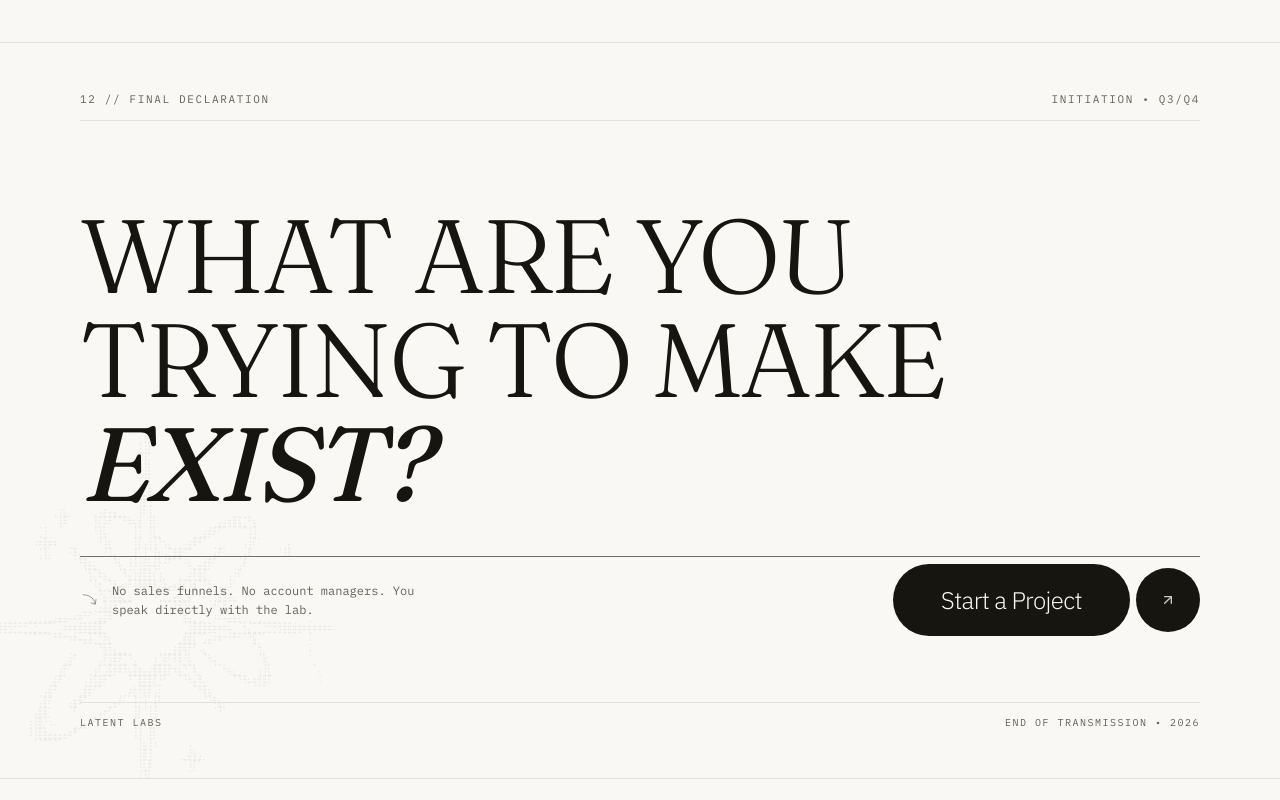
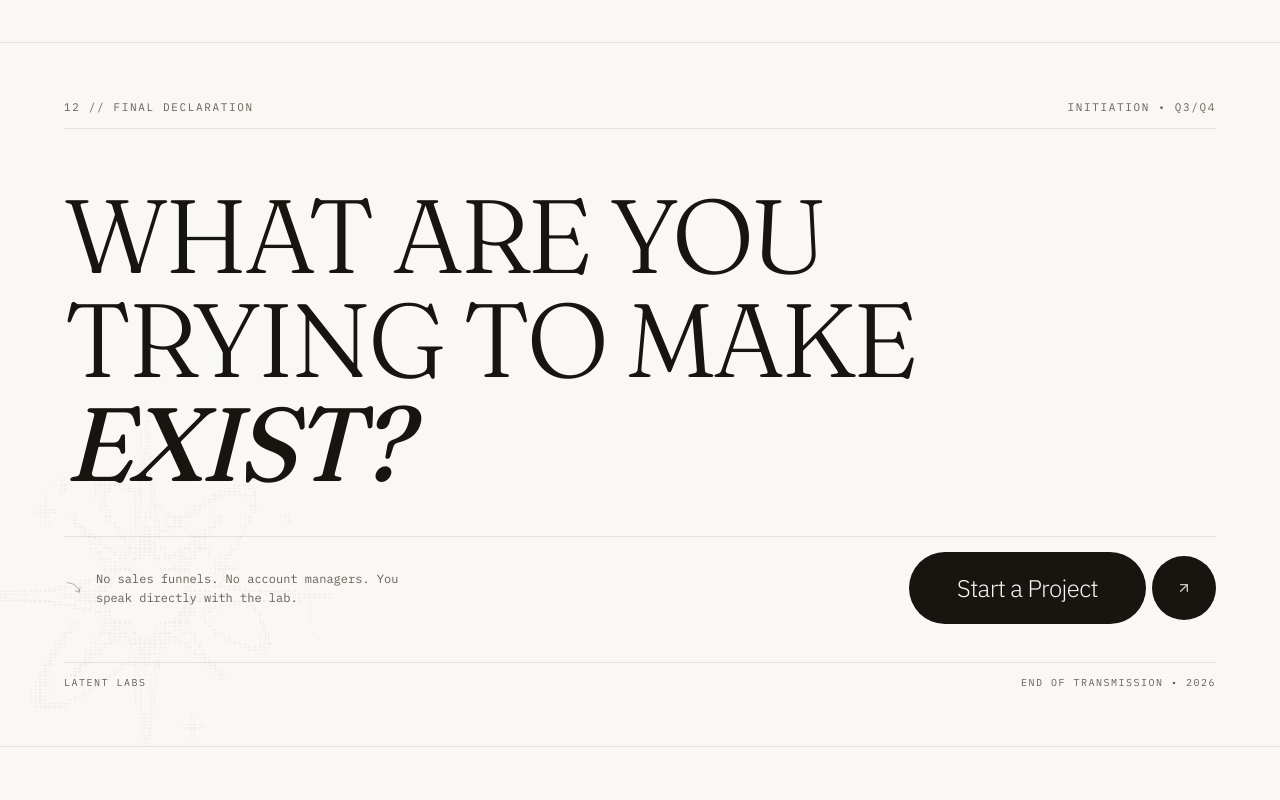
Before and after one commit to theninthfoundry/latent-, a Next.js app: page /work in a window 1280 px wide. Shown: the part 1300-2100 px from the top of the page. Built offline with nearby package versions, Linux system fonts and the light colour scheme; no server answers.

Commit message:
feat(cta): harmonize final declaration typography and calm interactive button physics

```diff
--- a/src/components/latent/cta.tsx
+++ b/src/components/latent/cta.tsx
@@ -11,16 +11,16 @@ export function FinalCTA() {
   return (
     <section
       id="contact"
-      className="relative min-h-[90vh] lg:h-[92vh] flex flex-col justify-between py-8 sm:py-12 px-6 sm:px-12 lg:px-20 max-w-[1600px] mx-auto border-t border-paper-border overflow-hidden"
+      className="relative min-h-[85vh] lg:min-h-[88vh] flex flex-col justify-between py-10 sm:py-14 px-6 sm:px-10 lg:px-16 max-w-[1440px] mx-auto border-t border-paper-border overflow-hidden"
     >
       {/* Top Tag */}
-      <div className="flex items-center justify-between font-mono text-[11px] uppercase tracking-widest text-ink-muted border-b border-paper-border pb-3 shrink-0 relative z-10">
+      <div className="flex items-center justify-between font-mono text-[10px] sm:text-[11px] uppercase tracking-widest text-ink-muted border-b border-paper-border pb-3 shrink-0 relative z-10">
         <span>12 // Final Declaration</span>
         <span>Initiation &bull; Q3/Q4</span>
       </div>
 
       {/* Background Watermark: Faint Atomic Diagram Coordinate Orbit with subtle parallax */}
-      <div className="absolute -bottom-16 -left-16 w-[420px] h-[420px] pointer-events-none select-none opacity-[0.06] mix-blend-multiply overflow-hidden z-0">
+      <div className="absolute -bottom-16 -left-16 w-[420px] h-[420px] pointer-events-none select-none opacity-[0.05] mix-blend-multiply overflow-hidden z-0">
         <ParallaxLayer offset={14} direction="down" className="w-full h-full">
           <img
             src="/artifacts/atomic-diagram.png"
@@ -31,13 +31,13 @@ export function FinalCTA() {
       </div>
 
       {/* Perfectly Contained Single-View Core */}
-      <div className="my-auto py-6 sm:py-8 w-full space-y-8 sm:space-y-10 flex-1 flex flex-col justify-center relative z-10">
+      <div className="my-auto py-8 sm:py-12 w-full space-y-8 sm:space-y-10 flex-1 flex flex-col justify-center relative z-10">
         <motion.h2
-          initial={{ opacity: 0, y: 20 }}
+          initial={{ opacity: 0, y: 16 }}
           whileInView={{ opacity: 1, y: 0 }}
           viewport={{ once: true, amount: "some" }}
-          transition={{ duration: 0.8, ease: spatialEase }}
-          className="font-serif text-5xl sm:text-7xl md:text-8xl lg:text-[5.75rem] xl:text-[6.5rem] font-light text-ink tracking-tight leading-[0.92] uppercase select-none max-w-5xl"
+          transition={{ duration: 0.6, ease: spatialEase }}
+          className="font-serif text-5xl sm:text-7xl md:text-8xl lg:text-[5.75rem] xl:text-[6.5rem] font-light text-ink tracking-[-0.035em] leading-[0.92] uppercase select-none max-w-5xl"
         >
           What are you <br />
           trying to make <br />
@@ -45,9 +45,9 @@ export function FinalCTA() {
         </motion.h2>
 
         {/* Action Row: Note on left, Start a Project on the RIGHT */}
-        <div className="pt-6 border-t border-paper-border/60 flex flex-col sm:flex-row sm:items-center justify-between gap-6 w-full shrink-0">
+        <div className="pt-6 sm:pt-8 border-t border-paper-border flex flex-col sm:flex-row sm:items-center justify-between gap-6 w-full shrink-0">
           <div className="flex items-center gap-3 text-ink-muted">
-            <HandDrawnArrow direction="down-right" className="w-5 h-5 shrink-0" />
+            <HandDrawnArrow direction="down-right" className="w-5 h-5 shrink-0 opacity-80" />
             <span className="font-mono text-xs text-ink-muted max-w-xs font-light leading-relaxed">
               No sales funnels. No account managers. You speak directly with the lab.
             </span>
--- a/src/components/latent/split-cta-button.tsx
+++ b/src/components/latent/split-cta-button.tsx
@@ -24,7 +24,7 @@ export function SplitCTAButton({
 
   const buttonElement = (
     <Button
-      className={`group not-disabled:inset-shadow-none inline-flex cursor-pointer items-center justify-center gap-1.5 rounded-full border-none bg-transparent p-0 font-normal shadow-none hover:bg-transparent transition-all duration-300 hover:scale-[1.02] active:scale-[0.97] focus-visible:outline-none focus-visible:ring-2 focus-visible:ring-ink focus-visible:ring-offset-2 ${className}`}
+      className={`group not-disabled:inset-shadow-none inline-flex cursor-pointer items-center justify-center gap-1.5 rounded-full border-none bg-transparent p-0 font-normal shadow-none hover:bg-transparent transition-all duration-300 active:scale-[0.98] focus-visible:outline-none focus-visible:ring-1 focus-visible:ring-ink focus-visible:ring-offset-2 ${className}`}
     >
       {/* Pill Text Label */}
       <span
```
